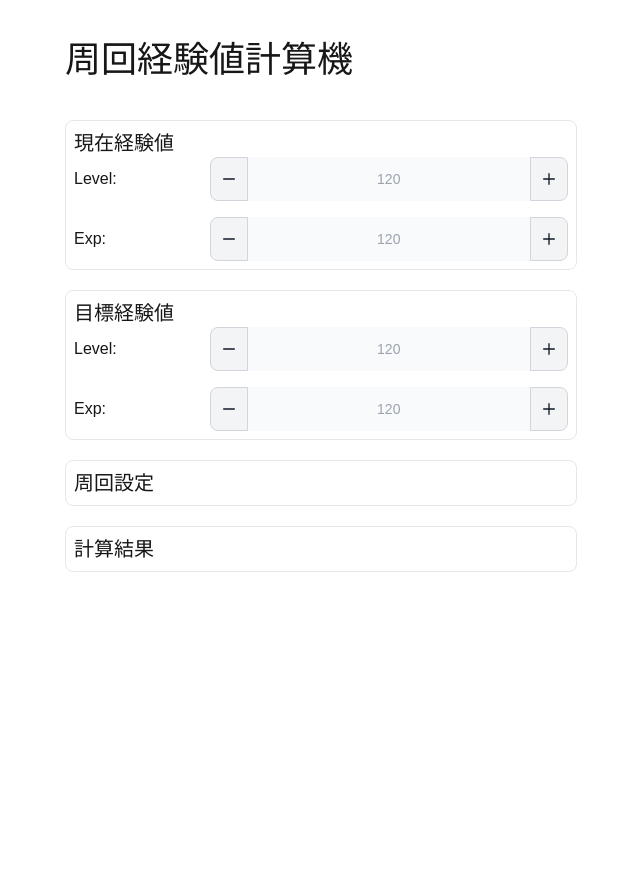
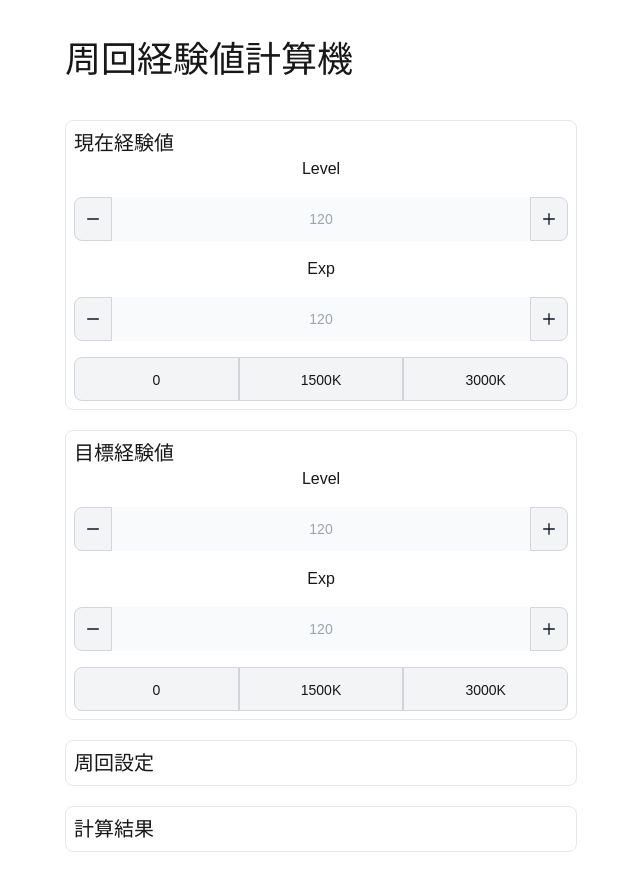
Before and after one commit to kanade2001/azurlane-webtool, a Next.js app: page /exp-calculator in a window 1280 px wide. Shown: the whole page, without its empty margins (319-959 px from the left). Before the commit the page ends 840 px from the top, so only its background shows below. Built offline with nearby package versions, Linux system fonts and the light colour scheme.

Commit message:
Feat-縦に並べるように変更

```diff
--- a/src/app/exp-calculator/_components/exp-field/index.tsx
+++ b/src/app/exp-calculator/_components/exp-field/index.tsx
@@ -8,11 +8,31 @@ export default function ExpField({ label }: ExpFieldProps) {
   return (
     <div className="mb-5 rounded-lg border p-2">
       <h2 className="text-xl">{label}</h2>
-      <div className="grid grid-cols-[1fr_3fr] items-center justify-items-start gap-4">
-        <h3> Level:</h3>
-        <NumberInput max_width="10" />
-        <h3> Exp:</h3>
-        <NumberInput max_width="10" />
+      <div className="flex flex-col items-center gap-4">
+        <h3>Level</h3>
+        <NumberInput max_width="full" />
+        <h3>Exp</h3>
+        <NumberInput max_width="full" />{" "}
+        <div className="flex w-full">
+          <button
+            type="button"
+            className="h-11 flex-1 rounded-s-lg border border-gray-300 bg-gray-100 p-3 text-sm hover:bg-gray-200 focus:outline-none focus:ring-2 focus:ring-gray-100 dark:border-gray-600 dark:bg-gray-700 dark:hover:bg-gray-600 dark:focus:ring-gray-700"
+          >
+            0
+          </button>
+          <button
+            type="button"
+            className="h-11 flex-1 border border-gray-300 bg-gray-100 p-3 text-sm hover:bg-gray-200 focus:outline-none focus:ring-2 focus:ring-gray-100 dark:border-gray-600 dark:bg-gray-700 dark:hover:bg-gray-600 dark:focus:ring-gray-700"
+          >
+            1500K
+          </button>
+          <button
+            type="button"
+            className="h-11 flex-1 rounded-e-lg border border-gray-300 bg-gray-100 p-3 text-sm hover:bg-gray-200 focus:outline-none focus:ring-2 focus:ring-gray-100 dark:border-gray-600 dark:bg-gray-700 dark:hover:bg-gray-600 dark:focus:ring-gray-700"
+          >
+            3000K
+          </button>
+        </div>
       </div>
     </div>
   );
```
